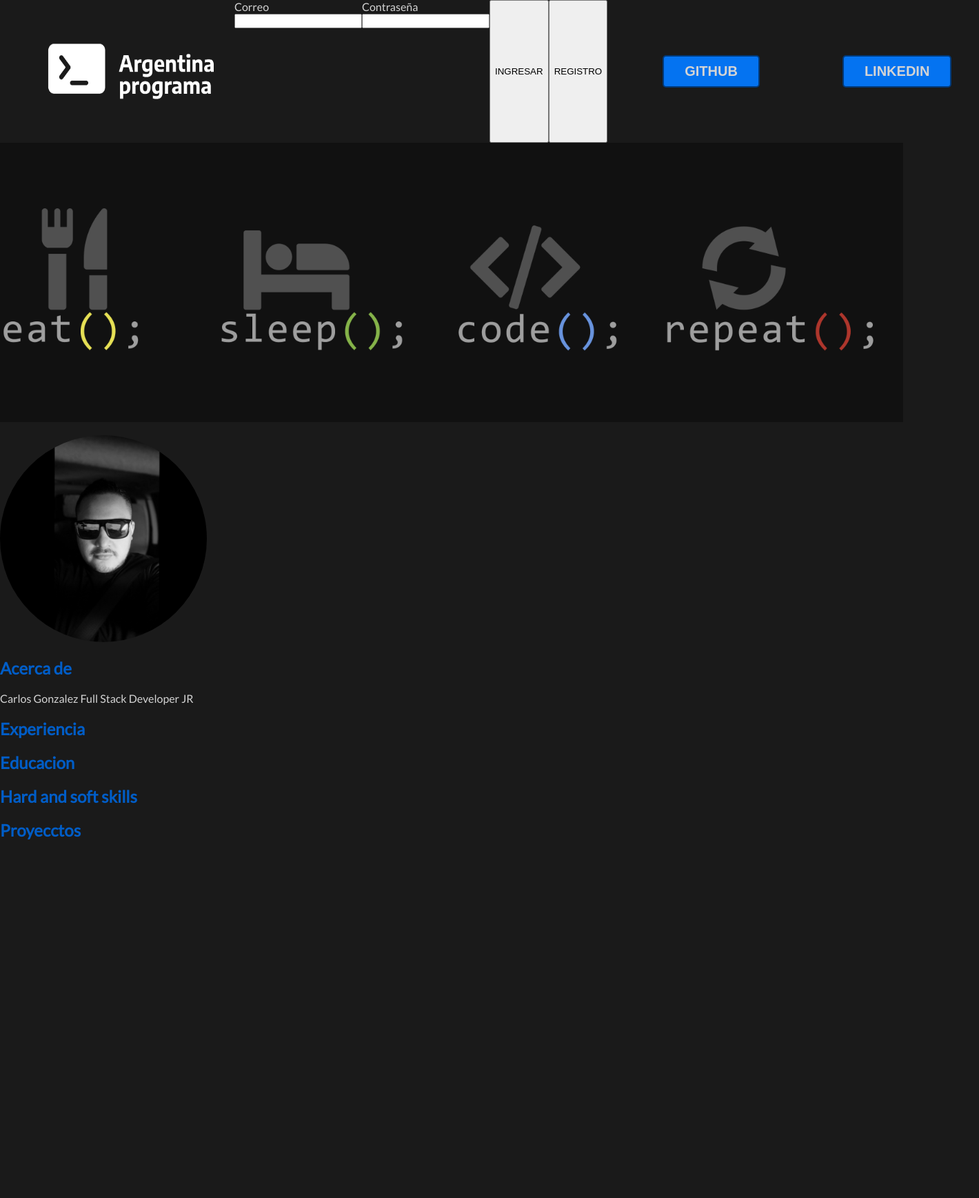
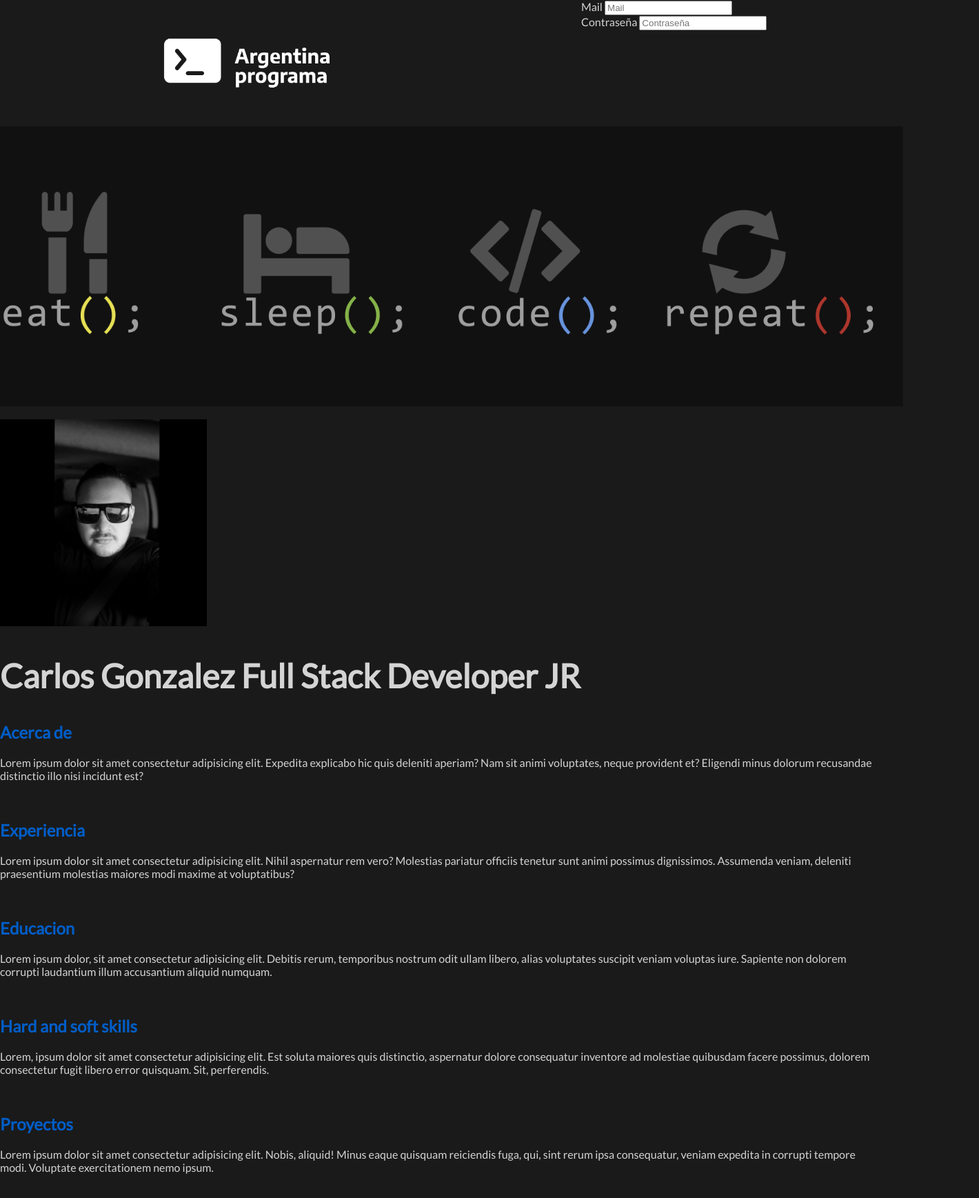
Before and after one commit to CarlosE90/portfolio-frontend, a plain HTML site: page index.html in a window 1280 px wide. Shown: the whole page at 69% size, 1420 px wide, since content can reach past the window. Before the commit the page ends 1238 px from the top, so only its background shows below. Drawn offline with Linux system fonts and the light colour scheme.

Commit message:
Actualizacion a portfolio

```diff
--- a/index.html
+++ b/index.html
@@ -1,57 +1,101 @@
 <!DOCTYPE html>
 <html>
 <head>
-    <title>Carlos G</title>
+    <title>Portfolio Carlos González</title>
     <link rel="stylesheet" href="index.css">
     <link rel="preconnect" href="https://fonts.googleapis.com">
     <link rel="preconnect" href="https://fonts.gstatic.com" crossorigin>
     <link href="https://fonts.googleapis.com/css2?family=Lato&display=swap" rel="stylesheet">
+    </head>
 
-</head>
+<!--ESTO ES UN COMENTARIO-->
+
 <body>
     <header>
+      <div class="TOP">
 
-        <div class="TOP">
           <div class="logo1">
             <img class="logo" src="IMAGES/APLogo.png" width="300"/>
           </div>
 
-        <div class="mb-3">
-            <label for="exampleInputEmail1" class="form-label">Correo</label>
-            <input type="email" class="form-control" id="exampleInputEmail1" aria-describedby="emailHelp">
-          </div>
-          <div class="mb-3">
-            <label for="exampleInputPassword1" class="form-label">Contraseña</label>
-            <input type="password" class="form-control" id="exampleInputPassword1">
-          </div>
-          <button type="submit" class="btn btn-primary">INGRESAR</button>
-          <button type="submit" class="btn btn-primary">REGISTRO</button>
-        <div class="boton1">
-        <a href="https://www.github.com/CarlosE90" target="_blank"><input type="button" value="GITHUB"></a>
-        </div>
-        <div class="boton2">
-        <a href="https://www.linkedin.com/" target="_blank"><input type="button" value="LINKEDIN"></a>
+        <div class="form">
+          <form>
+            <label for="mail">Mail</label>
+            <input type="email" id="mail" name="mail" placeholder="Mail"/>
+          </form>
+
+          <form>
+            <label for="contraseña">Contraseña</label>
+            <input type="password" id="contraseña" name="contraseña" placeholder="Contraseña"/>
+          </form>
         </div>
       </div>
-        </div>
+
+
     </header>
 
       <div class="banner">
+
         <img src="IMAGES/Banner portfolio1.png" width="1340"/>
+
       </div>
     <br>
-    <img class="image fit" src="IMAGES/carlosg.jpg" width="300"/>
 
+    <div class="images">
+
+      <img class="image" src="IMAGES/carlosg.jpg" width="300"/>
+
+    </div>
+
+
+    <!--SECCIONES DEL PORTFOLIO-->
+
+    <section class="name">
+
+      <h1>Carlos Gonzalez Full Stack Developer JR</h1>
+
+    </section>
+
+    <section class="acerca">
       <h2>Acerca de</h2>
-    <p>Carlos Gonzalez Full Stack Developer JR</p>
+          <p>Lorem ipsum dolor sit amet consectetur adipisicing elit.
+            Expedita explicabo hic quis deleniti aperiam? Nam sit animi voluptates,
+            neque provident et? Eligendi minus dolorum recusandae distinctio illo nisi incidunt est?</p>
+          <br>
+    </section>
 
+    <section class="experiencia">
         <h2>Experiencia</h2>
-    <p></p>
+          <p>Lorem ipsum dolor sit amet consectetur adipisicing elit.
+          Nihil aspernatur rem vero? Molestias pariatur officiis tenetur sunt animi
+          possimus dignissimos. Assumenda veniam, deleniti praesentium molestias maiores modi maxime at voluptatibus?</p>
+          <br>
+    </section>
+
+    <section class="educacion">
         <h2>Educacion</h2>
-    <p></p>
+          <p>Lorem ipsum dolor, sit amet consectetur adipisicing elit.
+            Debitis rerum, temporibus nostrum odit ullam libero, alias voluptates
+            suscipit veniam voluptas iure. Sapiente non dolorem corrupti laudantium illum accusantium aliquid numquam.</p>
+          <br>
+    </section>
+
+    <section class="skills">
         <h2>Hard and soft skills</h2>
-    <p></p>
-    <h2>Proyecctos</h2>
-    <p></p>
+          <p>Lorem, ipsum dolor sit amet consectetur adipisicing elit.
+           Est soluta maiores quis distinctio, aspernatur dolore consequatur inventore
+            ad molestiae quibusdam facere possimus, dolorem consectetur fugit libero error quisquam. Sit, perferendis.</p>
+         <br>
+    </section>
+
+    <section class="proyectos">
+        <h2>Proyectos</h2>
+          <p>Lorem ipsum dolor sit amet consectetur adipisicing elit.
+          Nobis, aliquid! Minus eaque quisquam reiciendis fuga, qui, sint rerum ipsa consequatur,
+          veniam expedita in corrupti tempore modi. Voluptate exercitationem nemo ipsum.</p>
+          <br>
+    </section>
+
 </body>
+
 </html>
```
Lines whose indentation alone changed are shown as unchanged.
